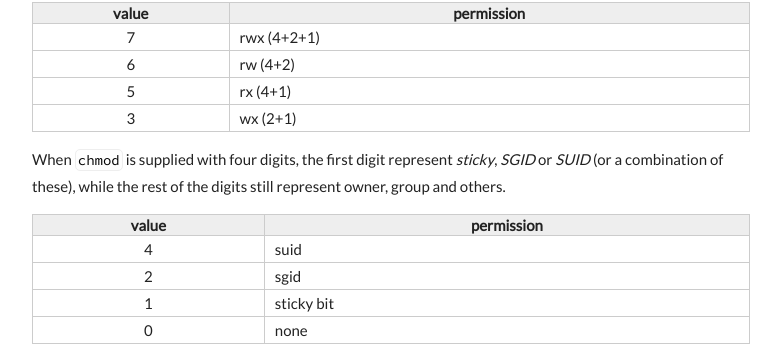
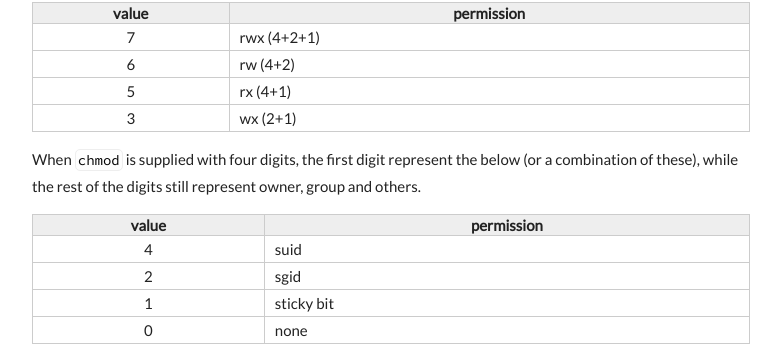
Before and after one commit to execas/execas.github.io, a Jekyll site: the page built from _posts/2018-10-21-linux-ownership-permissions-and-special-attributes.md, in a window 1280 px wide and 900 px high, scrolled down 2850 px. Shown: the part 110-456 px from the top of the window, without its empty margins (249-1030 px from the left). Built offline with Jekyll 4.4.1, drawn with Linux system fonts in a browser that asks for light colours.

Commit message:
Update 2018-10-21-linux-ownership-permissions-and-special-attributes.md

```diff
--- a/_posts/2018-10-21-linux-ownership-permissions-and-special-attributes.md
+++ b/_posts/2018-10-21-linux-ownership-permissions-and-special-attributes.md
@@ -139,7 +139,7 @@ Now, the remaining possible values are just combinations of the above:
 |3 | wx (2+1) |
 
 
-When `chmod` is supplied with four digits, the first digit represent *sticky*, *SGID* or *SUID* (or a combination of these), while the rest of the digits still represent owner, group and others.
+When `chmod` is supplied with four digits, the first digit represent the below (or a combination of these), while the rest of the digits still represent owner, group and others.
 
 |value | permission |
 |:----:|------------|
```
